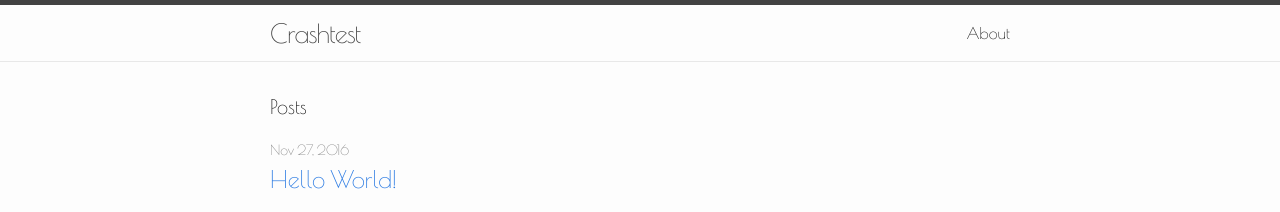
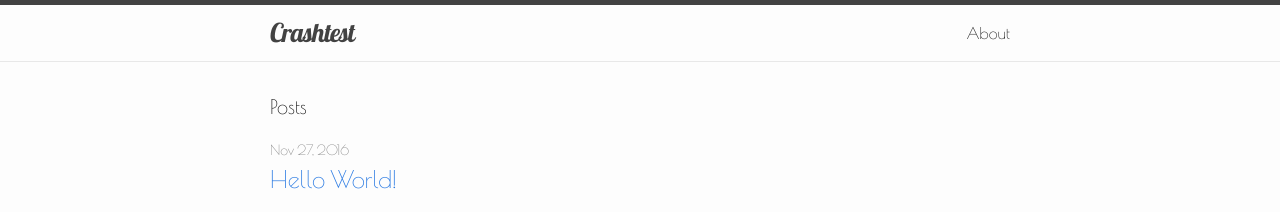
Before and after one commit to GrandBalou/grandbalou.github.io, a Jekyll site: the page built from index.html, in a window 1280 px wide. Shown: the top 212 px of the page. Built offline with Jekyll 4.4.1, drawn with Linux system fonts in a browser that asks for light colours.

Commit message:
Update _layout.scss

```diff
--- a/_sass/_layout.scss
+++ b/_sass/_layout.scss
@@ -17,6 +17,7 @@
     letter-spacing: -1px;
     margin-bottom: 0;
     float: left;
+    font-family: $base-h-font-family;
 
     &,
     &:visited {
```
